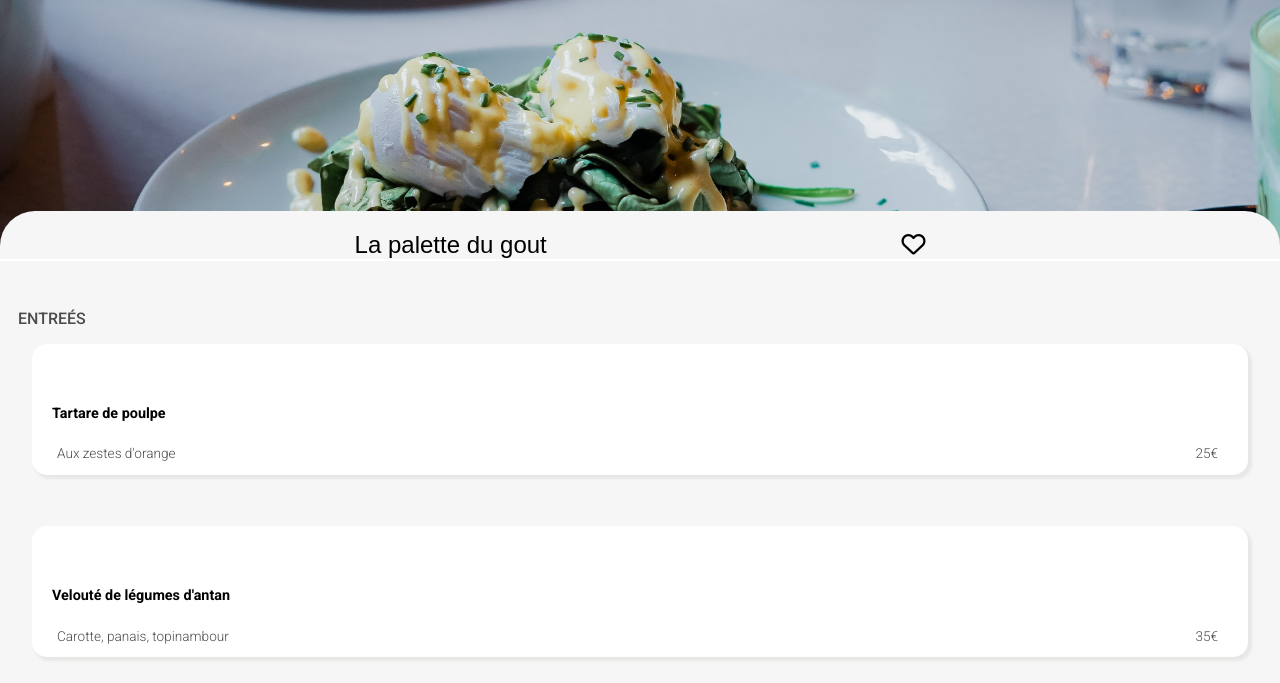
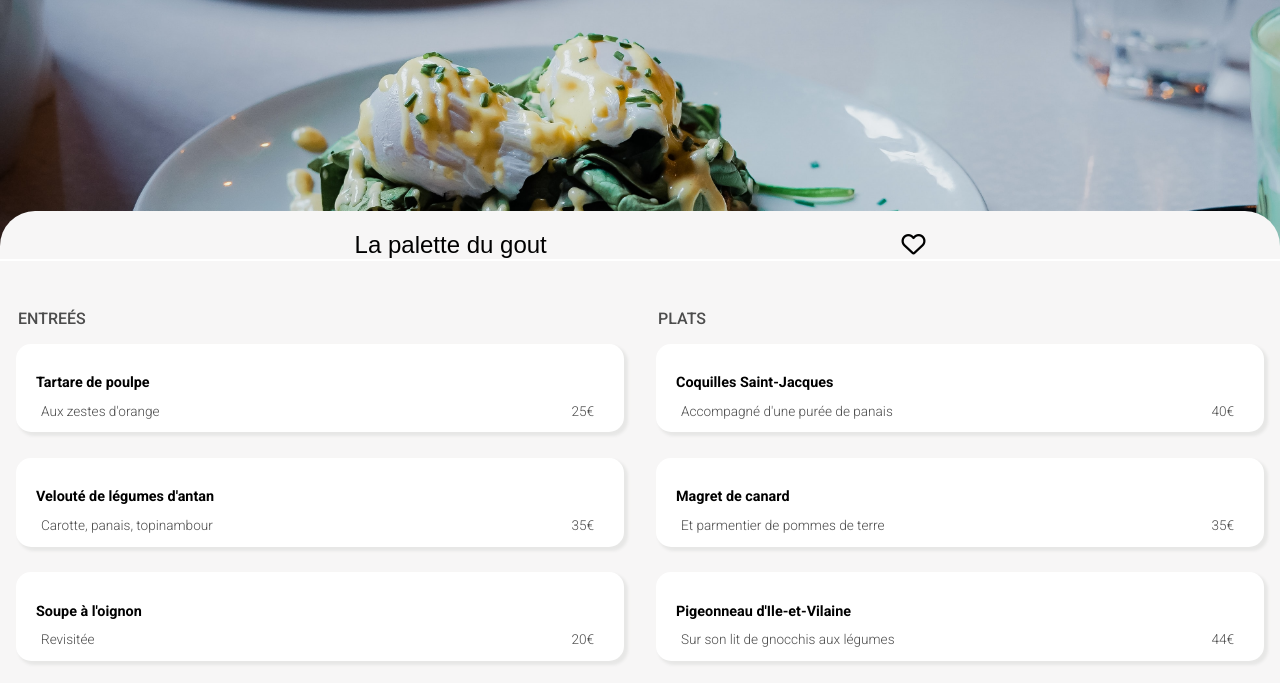
Before and after one commit to Maucoweb/p3_ohmyfood, a website: page alafrançaise.html in a window 1280 px wide. Shown: the part 117-800 px from the top of the page. Drawn offline with Linux system fonts and the light colour scheme; a web font is replaced by a local one.

Commit message:
responsive_desktop

```diff
--- a/alafrançaise.html
+++ b/alafrançaise.html
@@ -27,6 +27,8 @@
                 <h2 class="restaurant_name">La palette du gout</h2>
                 <i class="far fa-heart heart_page"></i>
         </div>
+
+    <div class="orga_desktop__menu">
         <section class="detail_menu--entrées">
             <h3>ENTREÉS</h3>
                 <article class="menu_1">
@@ -75,10 +77,12 @@
                 </div>
             </article>
         </section>
+    </div>
+        <div class="orga_desktop_dessert-button">
             <section class="detail_menu--desserts">
                 <h3>DESSERTS</h3>
                 <article class="menu_7">
-                <h4>Pétales de violettes gl&cés</h4>
+                    <h4>Pétales de violettes glacés</h4>
                     <div class="description_menu">
                         <p>Et purée de noisettes</p>
                         <p class="price">18€</p>
--- a/sass/layout/main_page.scss
+++ b/sass/layout/main_page.scss
@@ -59,13 +59,26 @@
         display: flex;
         flex-direction: column;
         align-items: center;
+        @include desktop {
+            width: 50%;
+        }
     }
+
+
 
     h3 {
         margin-top: 0;
         color: rgb(76, 76, 76);
         font-size: 1rem;
         font-weight: 400;
+    }
+
+    .orga_desktop__menu {
+        @include desktop {
+            display: flex;
+            flex-wrap: wrap;
+            justify-content: center;
+        }
     }
 
     article {
@@ -166,13 +179,29 @@
             display: flex;
             flex-direction: column;
             align-items: center;
+            @include desktop {
+                margin-top: 0;
+                width: 50%;
+            }
         }
+
+        .orga_desktop_dessert-button {
+            @include desktop {
+            display: flex;
+            align-items: center;
+            }
+        }
+
 
         .detail_menu--desserts {
             margin-top: 10%;
             display: flex;
             flex-direction: column;
             align-items: center;
+            @include desktop {
+                margin-top: 0;
+                width: 50%;
+            }
         }
 
 
@@ -193,11 +222,23 @@
     padding-top: 5%;
     padding-bottom: 5%;
     margin-top: 10%;
-    @include desktop {font-size: 2rem;
-    height:20%}
+    @include desktop {
+        font-size: 2rem;
+        width: 100%;
+        margin:0;}
 
 }
 
 .button--commande {
     margin-bottom:15%;
+    @include desktop {
+    width: 40%;
+    display: flex;
+    margin-left: 5%;
+    animation: affichage 500ms;
+    animation-fill-mode: both;
+    animation-delay: 3710ms;
+    margin-bottom: 0;
+    margin-top: 1%;}
+
 }
```
Also changed, not shown: lanoteenchantée.html (+4 -0 lines), lapalettedugout.html (+3 -0 lines), ledelicesdessens.html (+5 -2 lines), css/style.min.css, 3 other files. Lines whose indentation alone changed are shown as unchanged.
